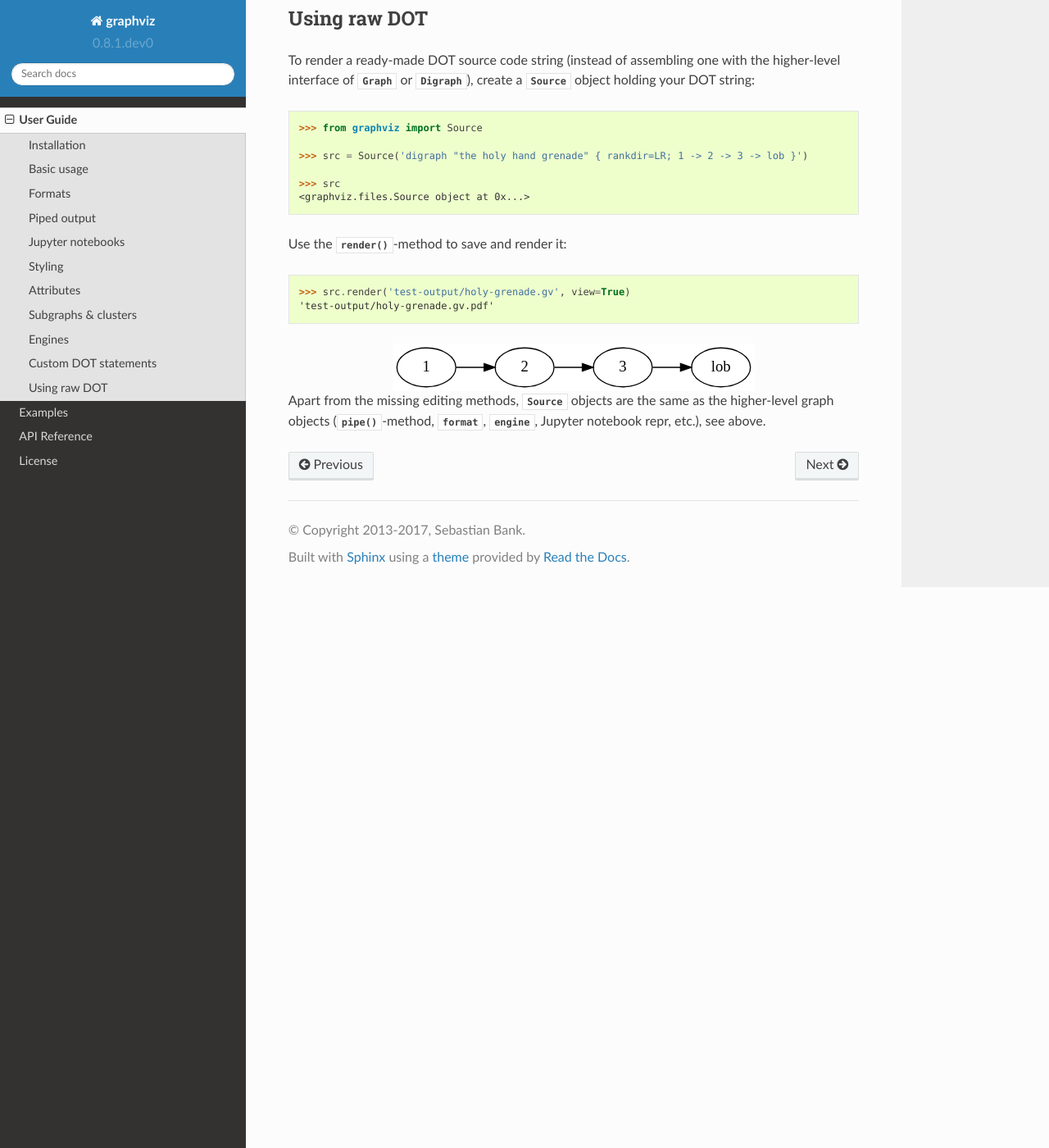
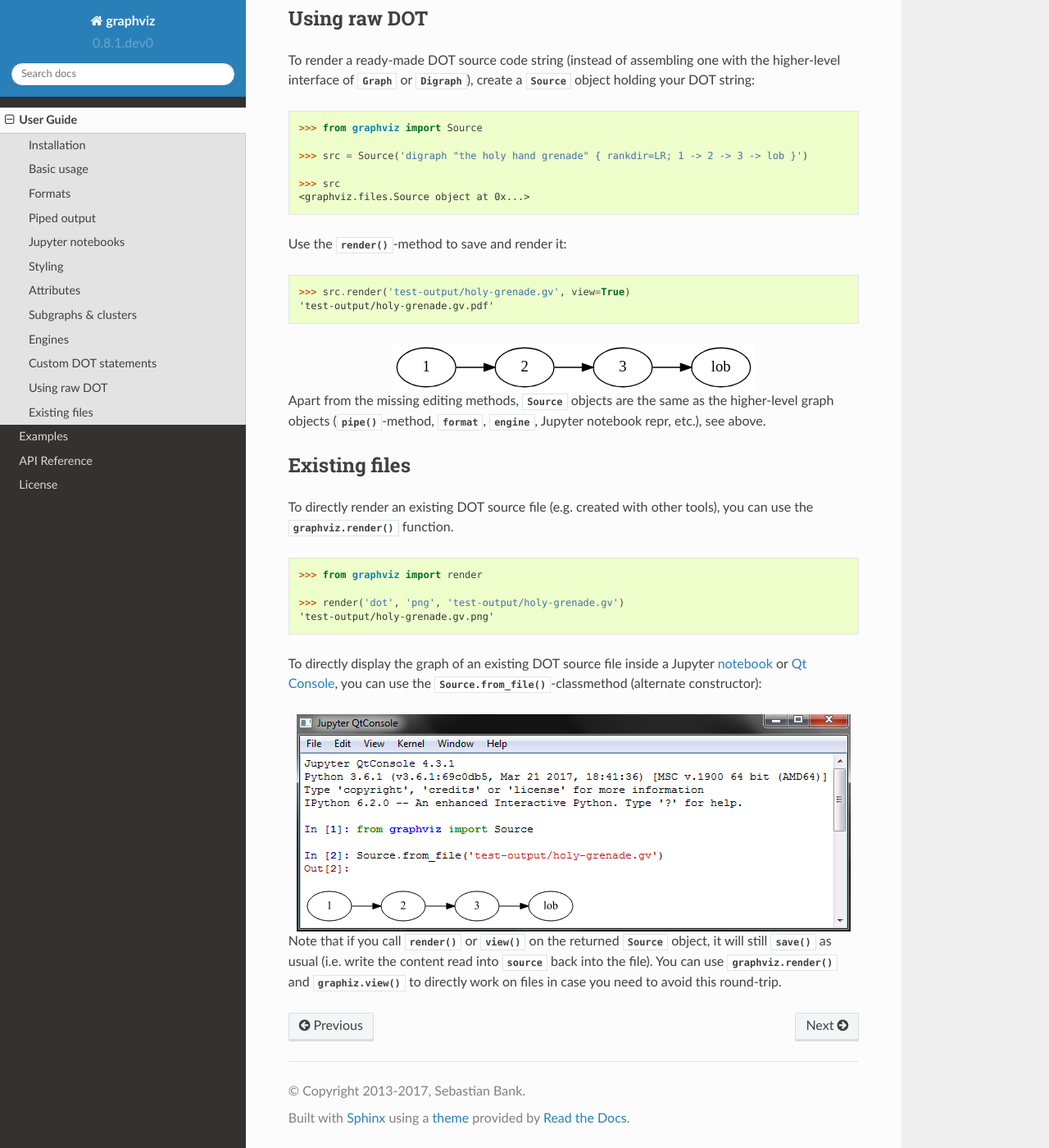
Before and after one commit to xflr6/graphviz, a Sphinx documentation site: the page built from docs/manual.rst, in a window 1280 px wide and 1400 px high, scrolled down 6775 px. Shown: the whole window at 82% size. Built offline with Sphinx 7.4.7 and the Read the Docs theme 2.0.0, drawn with Linux system fonts in a browser that asks for light colours; the version number is read from the project's files by our own code.

Commit message:
add Source.from_file, document graphviz.render in user guide

```diff
--- a/docs/api.rst
+++ b/docs/api.rst
@@ -38,7 +38,8 @@ Source
 .. autoclass:: graphviz.Source
     :members:
         format, engine, encoding,
-        copy, pipe, save, render, view
+        copy, pipe, save, render, view,
+        from_file
 
 
 Low-level functions
--- a/docs/manual.rst
+++ b/docs/manual.rst
@@ -394,6 +394,33 @@ as the higher-level graph objects (:meth:`~.Source.pipe`-method,
 see above.
 
 
+Existing files
+--------------
+
+To directly render an existing DOT source file (e.g. created with other tools),
+you can use the :func:`graphviz.render` function.
+
+.. code:: python
+
+    >>> from graphviz import render
+
+    >>> render('dot', 'png', 'test-output/holy-grenade.gv')  # doctest: +SKIP
+    'test-output/holy-grenade.gv.png'
+
+To directly display the graph of an existing DOT source file inside a
+Jupyter `notebook <Jupyter notebook_>`_ or `Qt Console <Jupyter Qt Console_>`_,
+you can use the :meth:`.Source.from_file`-classmethod (alternate constructor):
+
+.. image:: _static/qtconsole-source.png
+    :align: center
+
+Note that if you call :meth:`~.Source.render` or :meth:`~.Source.view` on the
+returned :class:`.Source` object, it will still :meth:`~.Source.save` as usual
+(i.e. write the content read into :attr:`~.Source.source` back into the file).
+You can use :func:`graphviz.render` and :func:`graphiz.view` to directly work
+on files in case you need to avoid this round-trip.
+
+
 .. _pip: https://pip.readthedocs.io
 .. _virtualenv: https://virtualenv.pypa.io
 
```
Also changed, not shown: docs/_static/qtconsole-source.png (added), 3 other files.
